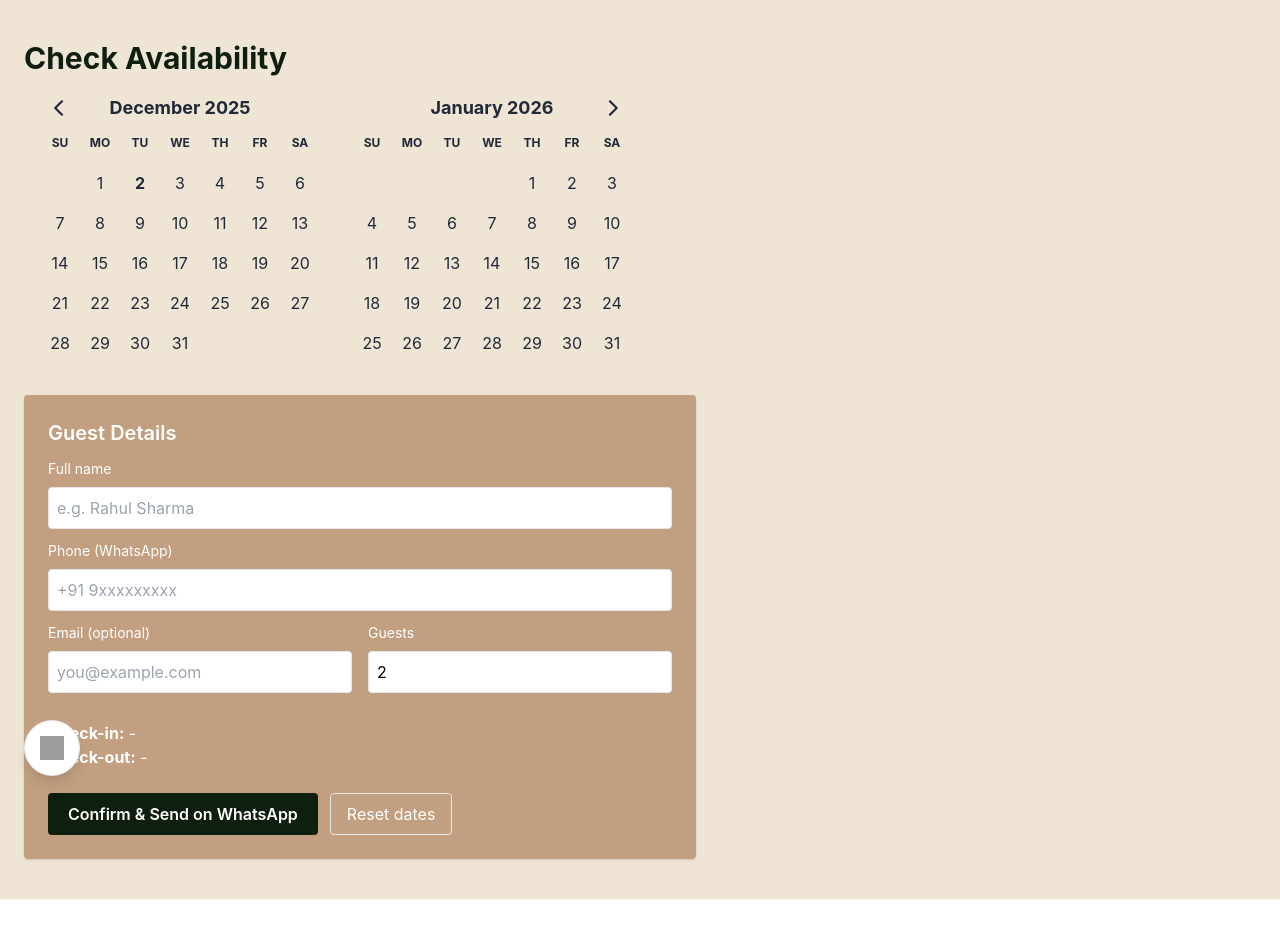
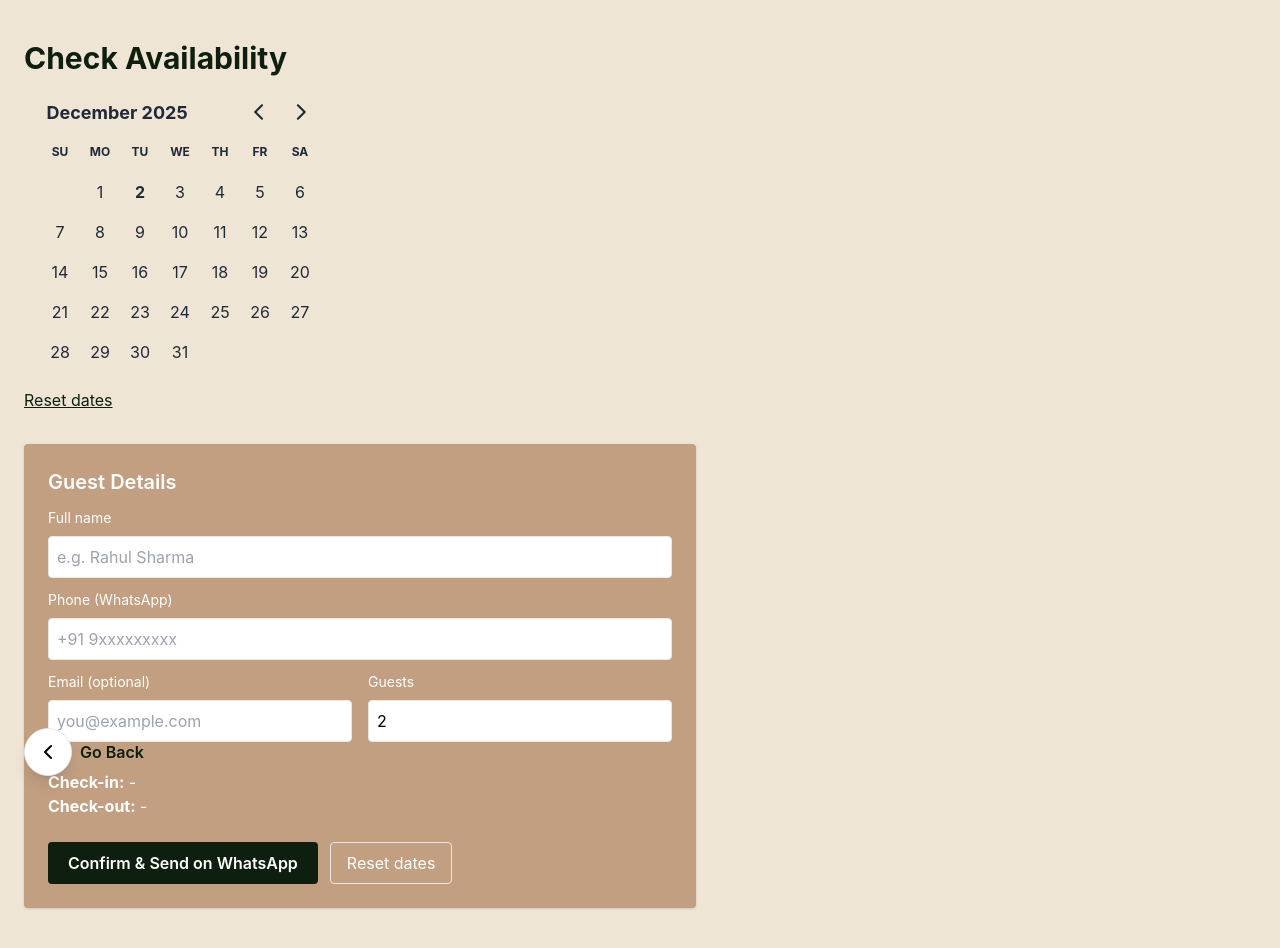
Before and after one commit to intelligencefordm-glitch/villa-anantara-web, a Next.js app: page /check in a window 1280 px wide. Before the commit the page ends 899 px from the top, so only its background shows below. Built offline with nearby package versions, Linux system fonts and the light colour scheme; no server answers; the database is empty; grey boxes are pictures that could not be loaded.

Commit message:
Update page.tsx

```diff
--- a/app/check/page.tsx
+++ b/app/check/page.tsx
@@ -64,7 +64,6 @@ export default function CheckAvailability() {
       return;
     }
 
-    // check if blocked inside range
     if (rangeHasBlockedDates(checkIn, day)) {
       setWarning("Selected range includes unavailable dates. Choose different dates.");
       return;
@@ -84,7 +83,7 @@ export default function CheckAvailability() {
     setWarning("");
   };
 
-  // Basic validation for inquiry form
+  // form validation
   const validateForm = () => {
     if (!name.trim()) {
       setWarning("Please enter your name.");
@@ -98,59 +97,47 @@ export default function CheckAvailability() {
       setWarning("Please select check-in and check-out dates.");
       return false;
     }
-    if (rangeHasBlockedDates(checkIn!, checkOut!)) {
-      setWarning("Selected dates are not available.");
-      return false;
-    }
     return true;
   };
 
-  // Save inquiry to DB then open WhatsApp
   const sendInquiry = async () => {
     setWarning("");
     if (!validateForm()) return;
 
     setSending(true);
     const payload = {
-      name: name.trim(),
-      phone: phone.trim(),
-      email: email.trim() || null,
-      guests: guests ?? null,
+      name,
+      phone,
+      email,
+      guests,
       check_in: format(checkIn!, "yyyy-MM-dd"),
       check_out: format(checkOut!, "yyyy-MM-dd"),
       nights,
-      message: `Website inquiry`,
     };
 
     try {
-      // Save to Supabase via server API route
-      const res = await fetch("/api/inquiries/add", {
+      await fetch("/api/inquiries/add", {
         method: "POST",
         headers: { "Content-Type": "application/json" },
         body: JSON.stringify(payload),
       });
-      const json = await res.json();
-      if (json?.error) {
-        console.error("Save inquiry error", json);
-        setWarning("Could not save inquiry. Please try again.");
-        setSending(false);
-        return;
-      }
 
-      // Build WhatsApp message
-      const waMsg = `Hi, I am ${payload.name}. I would like to book Villa Anantara from ${format(
+      const waMsg = `Hi, I am ${payload.name}. I want to book Villa Anantara from ${format(
         checkIn!,
         "dd MMM yyyy"
-      )} to ${format(checkOut!, "dd MMM yyyy")} (${nights} nights) for ${payload.guests || "N/A"} guests. Phone: ${payload.phone}. Email: ${
-        payload.email || "N/A"
-      }`;
+      )} to ${format(checkOut!, "dd MMM yyyy")} (${nights} nights) for ${
+        payload.guests
+      } guests. My contact: ${payload.phone}${
+        payload.email ? `, Email: ${payload.email}` : ""
+      }.`;
 
-      // open whatsapp
-      const waUrl = `https://wa.me/918889777288?text=${encodeURIComponent(waMsg)}`;
-      window.open(waUrl, "_blank");
+      window.open(
+        `https://wa.me/918889777288?text=${encodeURIComponent(waMsg)}`,
+        "_blank"
+      );
     } catch (err) {
       console.error(err);
-      setWarning("An error occurred while sending the inquiry.");
+      setWarning("Failed to send request.");
     } finally {
       setSending(false);
     }
@@ -170,22 +157,36 @@ export default function CheckAvailability() {
       {loading ? (
         <p>Loading calendar...</p>
       ) : (
+        <>
           <DayPicker
             mode="range"
+            numberOfMonths={1}
             selected={{ from: checkIn, to: checkOut }}
             onDayClick={handleSelect}
             disabled={blockedDates}
             modifiers={{ blocked: blockedDates }}
             modifiersStyles={{
-            blocked: { color: "white", backgroundColor: "#C29F80", opacity: 0.95 },
+              selected: {
+                backgroundColor: "#C29F80",
+                color: "white",
+              },
+              blocked: {
+                backgroundColor: "#A67C5A",
+                color: "white",
+              },
             }}
-          numberOfMonths={2}
           />
+
+          {/* SECOND RESET BUTTON BELOW CALENDAR */}
+          <div className="mt-4">
+            <button onClick={resetDates} className="underline text-[#0F1F0F]">
+              Reset dates
+            </button>
+          </div>
+        </>
       )}
 
-      {/* =========================
-          GUEST DETAILS BOX
-      ========================= */}
+      {/* GUEST DETAILS */}
       <div
         className="mt-8 max-w-2xl rounded shadow p-6"
         style={{ backgroundColor: "#C29F80", color: "white" }}
@@ -232,7 +233,7 @@ export default function CheckAvailability() {
           </div>
         </div>
 
-        <div className="mt-4">
+        <div className="mt-4 text-white">
           <p>
             <strong>Check-in:</strong>{" "}
             {checkIn ? format(checkIn, "dd MMM yyyy") : "-"}
@@ -264,16 +265,27 @@ export default function CheckAvailability() {
         </div>
       </div>
 
-      {/* =========================
-          FLOATING GO BACK BUTTON
-      ========================= */}
-      <div className="fixed bottom-6 left-6 z-50">
+      {/* FLOATING GO BACK BUTTON */}
+      <div className="fixed bottom-6 left-6 z-50 flex items-center gap-2">
         <button
           onClick={() => window.history.back()}
-          className="w-14 h-14 rounded-full bg-white shadow-lg flex items-center justify-center border hover:scale-105 transition"
+          className="w-12 h-12 rounded-full bg-white shadow-lg flex items-center justify-center border hover:scale-105 transition"
         >
-          <img src="/icons/back.png" className="w-6 h-6" alt="Go Back" />
+          {/* SVG Arrow */}
+          <svg
+            width="24"
+            height="24"
+            fill="none"
+            stroke="black"
+            strokeWidth="2"
+            strokeLinecap="round"
+            strokeLinejoin="round"
+          >
+            <path d="M15 18l-6-6 6-6" />
+          </svg>
         </button>
+
+        <span className="text-[#0F1F0F] font-semibold">Go Back</span>
       </div>
     </main>
   );
```
Lines whose indentation alone changed are shown as unchanged.
